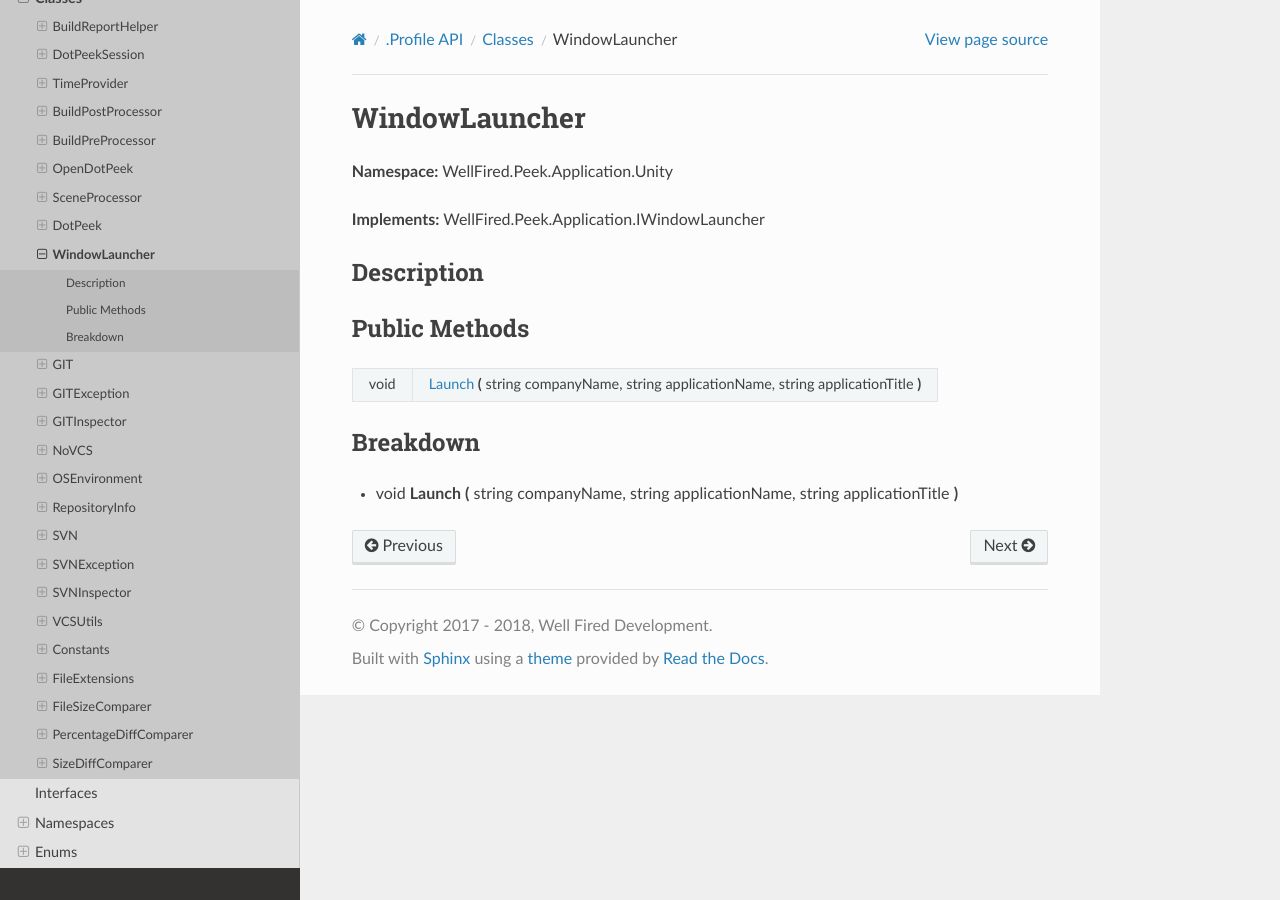
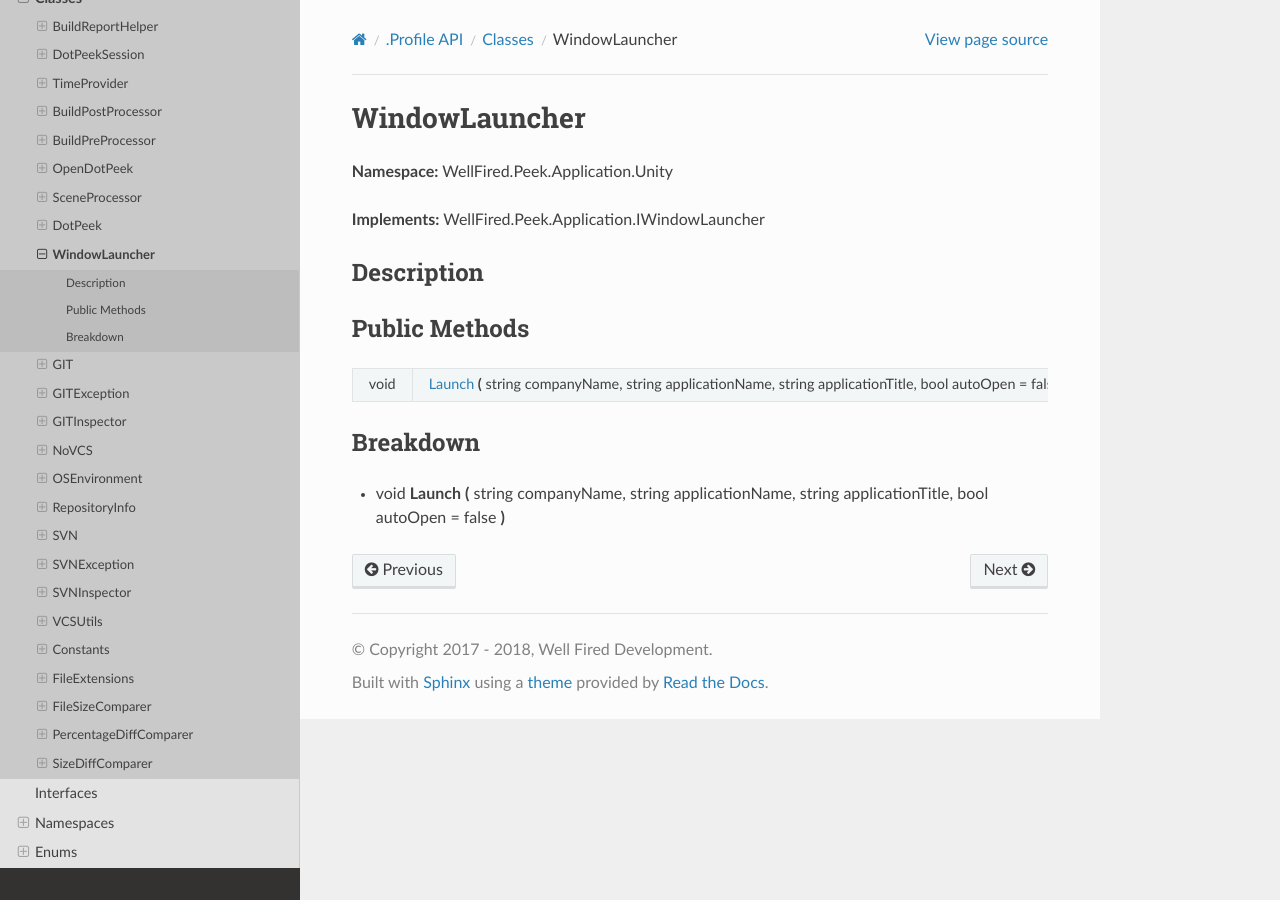
Before and after one commit to WellFiredDevelopment/dotPeekDocumentation, a Sphinx documentation site: the page built from sphinx/source/api/classes/class_wellfired_peek_application_unity_editor_windowlauncher.rst, in a window 1280 px wide. Built offline with Sphinx 7.4.7 and the Read the Docs theme 2.0.0, drawn with Linux system fonts in a browser that asks for light colours.

Commit message:
AutoBuildDocumentation

```diff
--- a/sphinx/source/api/classes/class_wellfired_peek_application_unity_editor_windowlauncher.rst
+++ b/sphinx/source/api/classes/class_wellfired_peek_application_unity_editor_windowlauncher.rst
@@ -16,13 +16,13 @@ Description
 Public Methods
 ---------------
 
-+-------------+------------------------------------------------------------------------------------------------------------------------------------------------------------------------------------------------+
-|void         |:ref:`Launch<classwellfired_peek_application_unity_editor_windowlauncher_1af7b5023f703dc8ba953b70be4cef8b0d>` **(** string companyName, string applicationName, string applicationTitle **)**   |
-+-------------+------------------------------------------------------------------------------------------------------------------------------------------------------------------------------------------------+
++-------------+-----------------------------------------------------------------------------------------------------------------------------------------------------------------------------------------------------------------------+
+|void         |:ref:`Launch<classwellfired_peek_application_unity_editor_windowlauncher_1af2d43cd730f61e0d21c821aba3743c42>` **(** string companyName, string applicationName, string applicationTitle, bool autoOpen = false **)**   |
++-------------+-----------------------------------------------------------------------------------------------------------------------------------------------------------------------------------------------------------------------+
 
 Breakdown
 ----------
 
-.. _classwellfired_peek_application_unity_editor_windowlauncher_1af7b5023f703dc8ba953b70be4cef8b0d:
+.. _classwellfired_peek_application_unity_editor_windowlauncher_1af2d43cd730f61e0d21c821aba3743c42:
 
-- void **Launch** **(** string companyName, string applicationName, string applicationTitle **)**
+- void **Launch** **(** string companyName, string applicationName, string applicationTitle, bool autoOpen = false **)**
```
